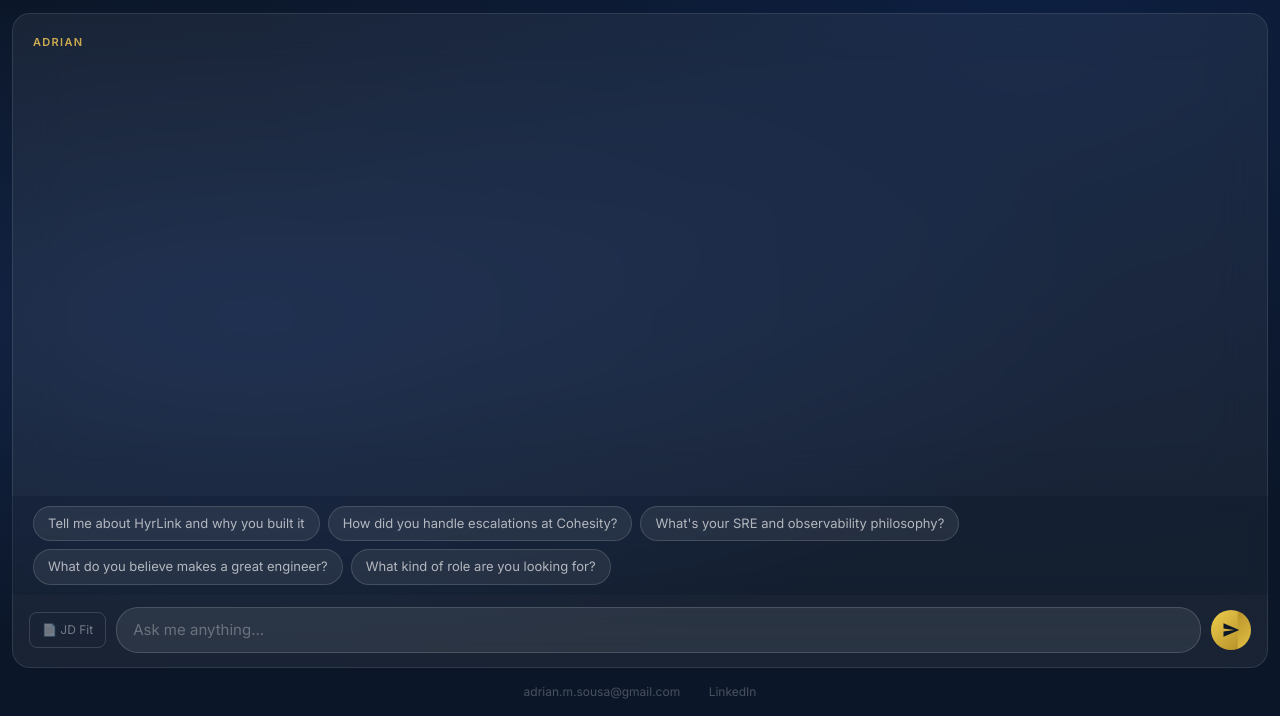
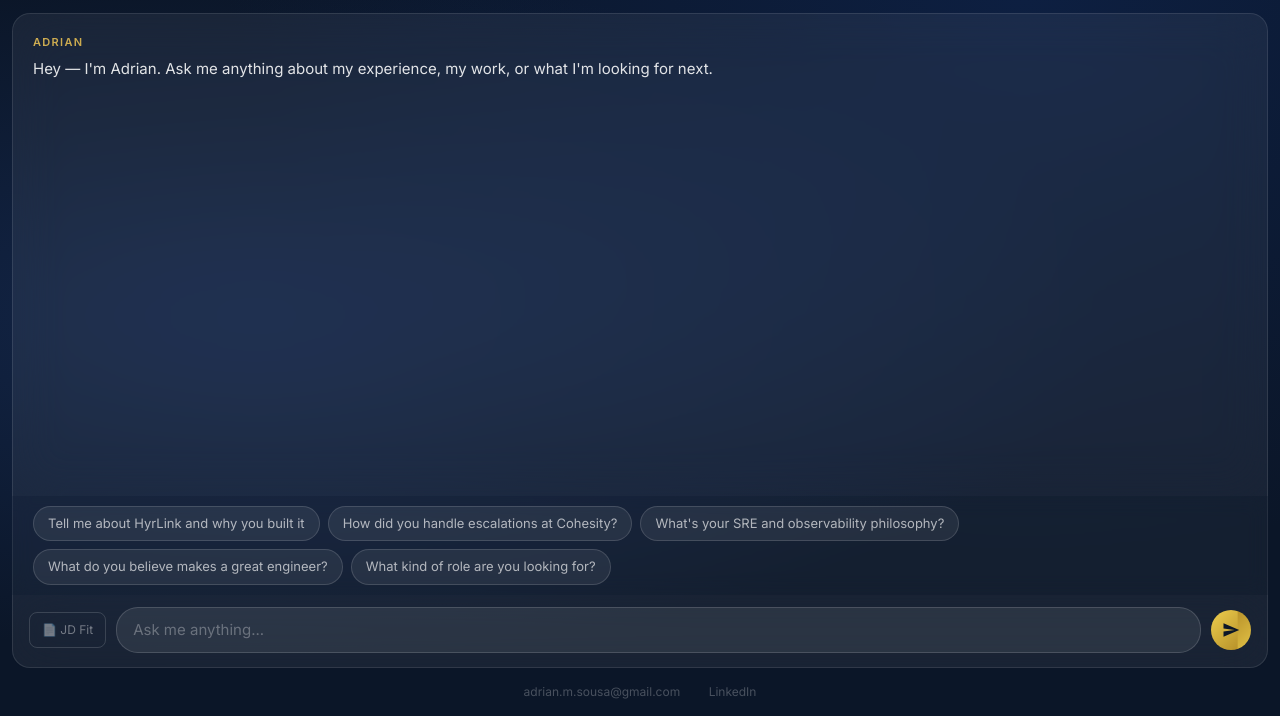
Before and after one commit to Tormento416/Resume_Me, a website: page index.html in a window 1280 px wide. Shown: the part 84-800 px from the top of the page. Drawn offline with nearby package versions, Linux system fonts and the light colour scheme.

Commit message:
Fix: add missing app.js script tag - restores all chat functionality

```diff
--- a/index.html
+++ b/index.html
@@ -98,7 +98,9 @@
   </div>
   <div id="footer">
     <a href="mailto:adrian.m.sousa@gmail.com">adrian.m.sousa@gmail.com</a>
+
     <a href="https://linkedin.com/in/adrianmsousa">LinkedIn</a>
   </div>
 </body>
+  <script src="app.js"></script>
 </html>
```
